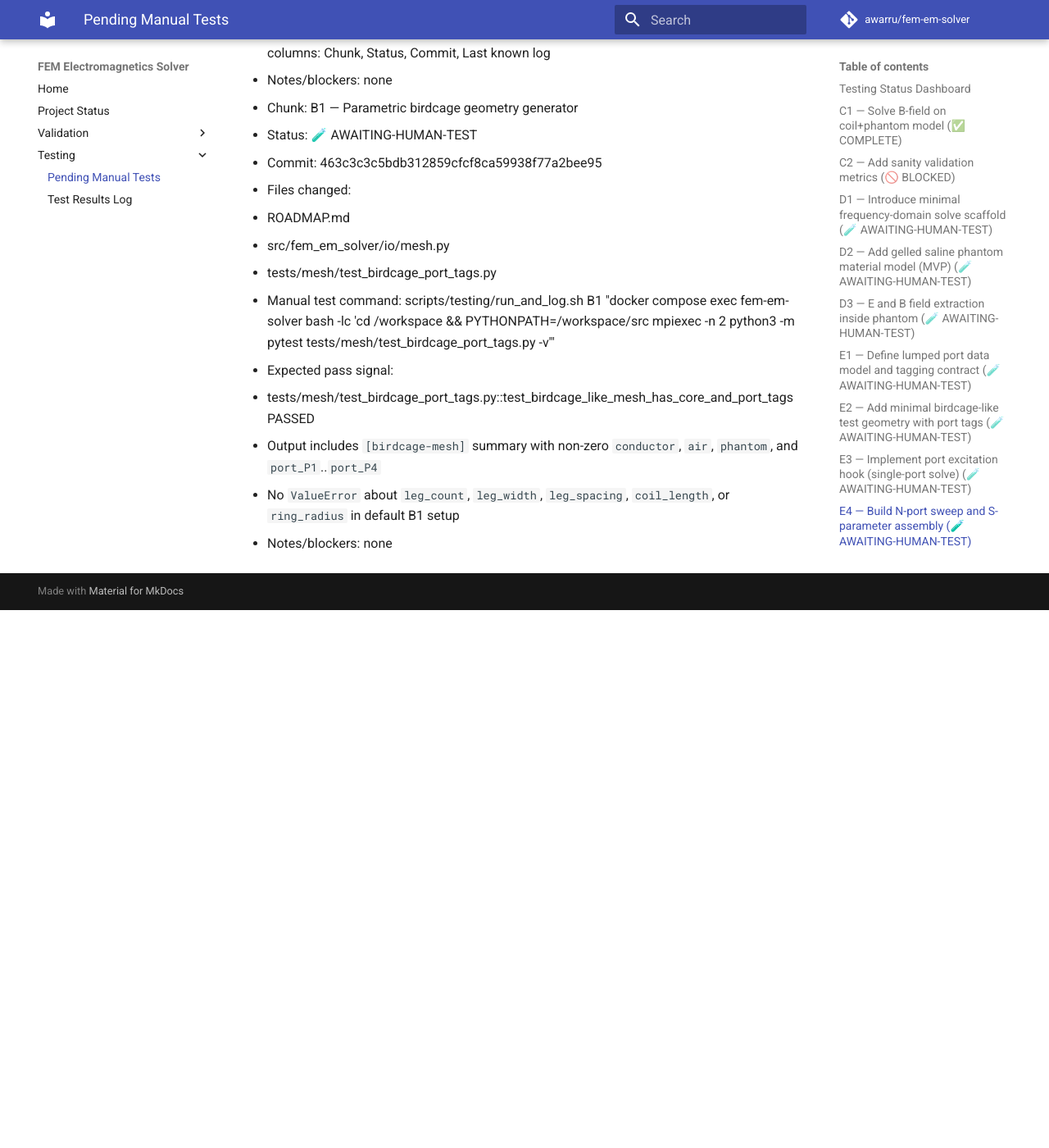
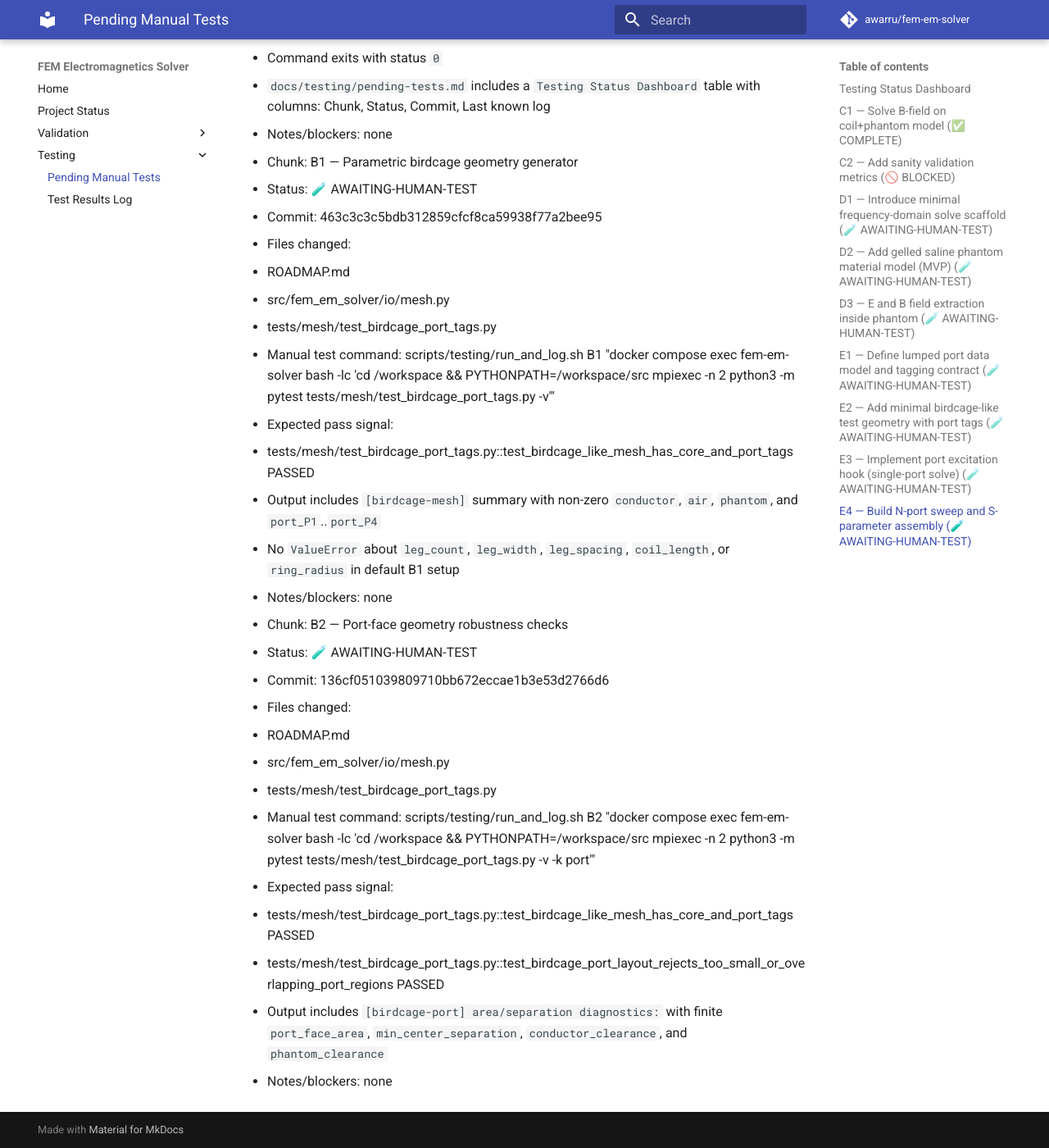
Before and after one commit to awarru/fem-em-solver, an MkDocs documentation site: the page built from docs/testing/pending-tests.md, in a window 1280 px wide and 1400 px high, scrolled down 12125 px. Shown: the whole window at 82% size. Built offline with MkDocs 1.6.1 and Material for MkDocs 9.7.7, drawn with Linux system fonts in a browser that asks for light colours; comment, search, counter and statistics services are not loaded; before the commit the page ends 12869 px from its top, so only the background shows below that; some of the changed text lies outside the part shown.

Commit message:
docs: queue B2 for human verification

```diff
--- a/docs/testing/pending-tests.md
+++ b/docs/testing/pending-tests.md
@@ -44,6 +44,7 @@ Optional helpers:
 | A4 | 🧪 AWAITING-HUMAN-TEST | `7c9b2c49cceb5f1035da23503e567ca242f6f821` | none |
 | A5 | 🧪 AWAITING-HUMAN-TEST | `527529e435a37968863f518e02b20c3619aed690` | none |
 | B1 | 🧪 AWAITING-HUMAN-TEST | `463c3c3c5bdb312859cfcf8ca59938f77a2bee95` | none |
+| B2 | 🧪 AWAITING-HUMAN-TEST | `136cf051039809710bb672eccae1b3e53d2766d6` | none |
 
 ---
 
@@ -359,3 +360,17 @@ Optional helpers:
   - Output includes `[birdcage-mesh]` summary with non-zero `conductor`, `air`, `phantom`, and `port_P1`..`port_P4`
   - No `ValueError` about `leg_count`, `leg_width`, `leg_spacing`, `coil_length`, or `ring_radius` in default B1 setup
 - Notes/blockers: none
+
+- Chunk: B2 — Port-face geometry robustness checks
+- Status: 🧪 AWAITING-HUMAN-TEST
+- Commit: 136cf051039809710bb672eccae1b3e53d2766d6
+- Files changed:
+  - ROADMAP.md
+  - src/fem_em_solver/io/mesh.py
+  - tests/mesh/test_birdcage_port_tags.py
+- Manual test command: scripts/testing/run_and_log.sh B2 "docker compose exec fem-em-solver bash -lc 'cd /workspace && PYTHONPATH=/workspace/src mpiexec -n 2 python3 -m pytest tests/mesh/test_birdcage_port_tags.py -v -k port'"
+- Expected pass signal:
+  - tests/mesh/test_birdcage_port_tags.py::test_birdcage_like_mesh_has_core_and_port_tags PASSED
+  - tests/mesh/test_birdcage_port_tags.py::test_birdcage_port_layout_rejects_too_small_or_overlapping_port_regions PASSED
+  - Output includes `[birdcage-port] area/separation diagnostics:` with finite `port_face_area`, `min_center_separation`, `conductor_clearance`, and `phantom_clearance`
+- Notes/blockers: none
```
